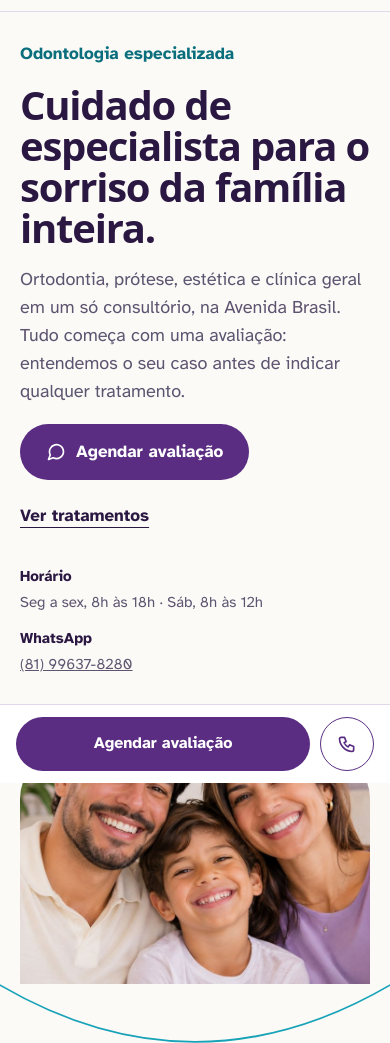
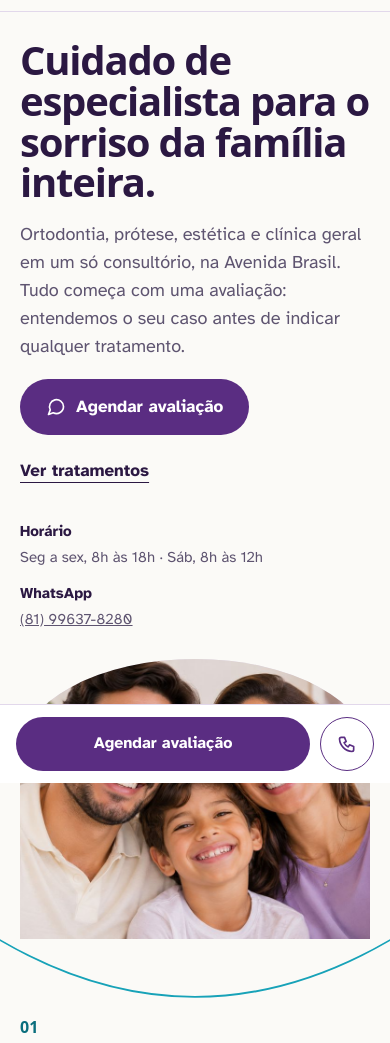
Before and after one commit to agencian4/sorriso-solto, a plain HTML site: page index.html in a window 390 px wide. Shown: the part 61-1104 px from the top of the page. Drawn offline with Linux system fonts and the light colour scheme; a web font is replaced by a local one.

Commit message:
Add files via upload

```diff
--- a/assets/css/style.css
+++ b/assets/css/style.css
@@ -62,8 +62,8 @@ p{margin:0}
 .hero-info{margin:8px 0 0;display:flex;flex-wrap:wrap;gap:12px 40px;font-size:15px;color:var(--muted)}
 .hero-info dt{font-weight:700;color:var(--tinta)} .hero-info dd{margin:2px 0 0}
 .hero-info a{color:inherit}
-.hero-media{flex:1.25 1 520px;min-width:0;position:relative;display:flex;align-self:center;margin-bottom:56px}
-.arch{flex:1;aspect-ratio:6/5;border-radius:50% 50% 0 0 / 34% 34% 0 0;overflow:hidden;background:var(--lilas-2)}
+.hero-media{flex:1.25 1 520px;min-width:0;position:relative;display:flex;align-self:stretch;margin-bottom:64px}
+.arch{flex:1;min-height:420px;border-radius:50% 50% 0 0 / 34% 34% 0 0;overflow:hidden;background:var(--lilas-2)}
 .arch img{width:100%;height:100%;object-fit:cover;object-position:50% 40%}
 .rt-card{position:absolute;left:-28px;bottom:56px;background:#fff;border:1px solid var(--linha);border-radius:16px;padding:16px 20px;display:flex;flex-direction:column;gap:2px;max-width:240px}
 .rt-card strong{font-family:var(--display);font-weight:600;font-size:18px}
@@ -166,7 +166,7 @@ address{font-style:normal;display:flex;flex-direction:column;gap:14px}
   .hero h1{letter-spacing:-1.2px}
   .lead{font-size:18px}
   .hero-media{margin-bottom:0;align-self:stretch}
-  .arch{aspect-ratio:5/4}
+  .arch{aspect-ratio:5/4;min-height:0}
   .hero-media{flex-direction:column;gap:12px}
   .rt-card{position:static;max-width:none;flex-direction:row;flex-wrap:wrap;align-items:baseline;gap:4px 10px;padding:14px 16px}
   .section{padding-top:72px;padding-bottom:72px;gap:32px}
--- a/index.html
+++ b/index.html
@@ -75,7 +75,6 @@
 <section id="topo" class="hero">
   <div class="wrap hero-inner">
     <div class="hero-text">
-      <p class="kicker">Odontologia especializada</p>
       <h1>Cuidado de especialista para o sorriso da família inteira.</h1>
       <p class="lead">Ortodontia, prótese, estética e clínica geral em um só consultório, na Avenida Brasil. Tudo começa com uma avaliação: entendemos o seu caso antes de indicar qualquer tratamento.</p>
       <div class="actions">
```
